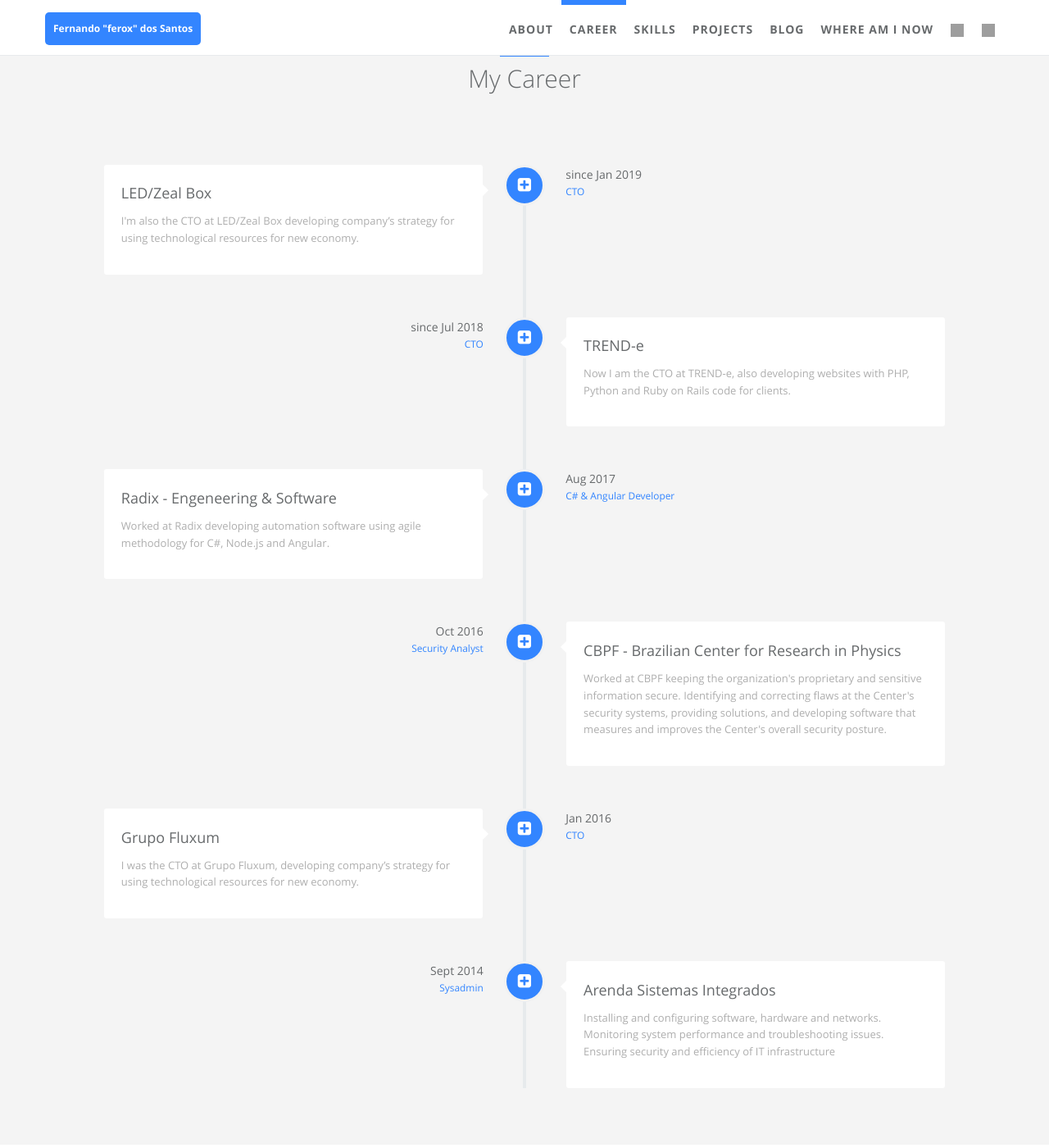
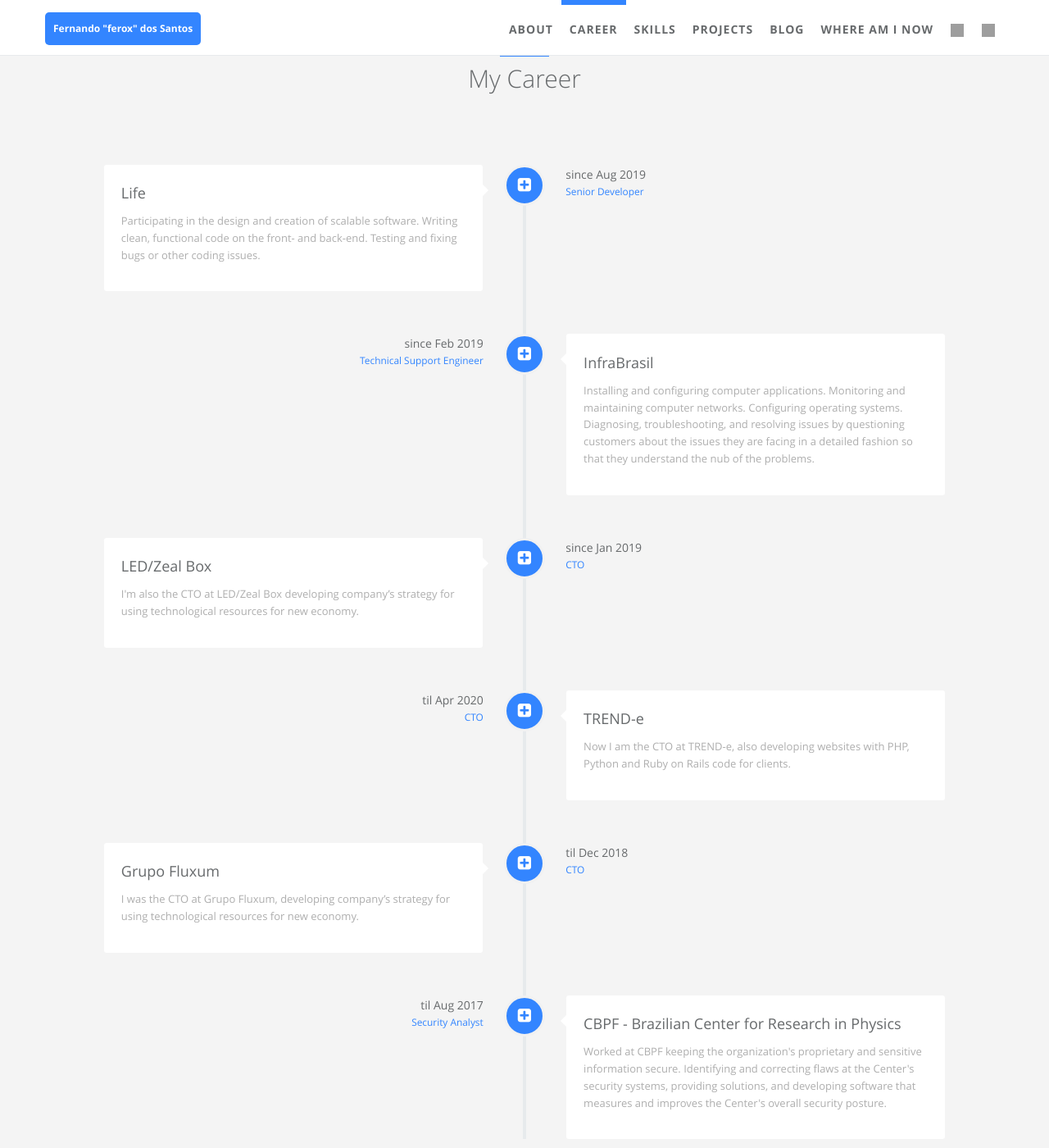
Before and after one commit to ferox/ferox.github.io, a Jekyll site: the page built from index.html, in a window 1280 px wide and 1400 px high, scrolled down 894 px. Shown: the whole window at 82% size. Built offline with Jekyll 4.4.1, drawn with Linux system fonts in a browser that asks for light colours; some of the changed text lies outside the part shown; grey boxes are pictures that could not be loaded.

Commit message:
Atualizando o site e as experiencias de trabalho.

```diff
--- a/_config.yml
+++ b/_config.yml
@@ -19,7 +19,7 @@
   linkedin_id: ferox # Leave blank if you don't have now
   facebook_username: hacker.ferox  # Leave blank if you don't have now
   twitter_username: hacker_ferox  # Leave blank if you don't have now
-  email: ferox[at]openmailbox[dot]org  # Leave blank if you don't have now
+  email: ferdoferox[at]gmail[dot]com  # Leave blank if you don't have now
   cv:  # An online CV can be printed as PDF, leave blank if you don't have now
   # skill icons are on avatar's left and right side. Reference urls are http://fontawesome.io/ and http://fizzed.com/oss/font-mfizz
   skill_icon1:
--- a/static/locales/en.json
+++ b/static/locales/en.json
@@ -31,30 +31,38 @@
   },
   "career":{
     "my_career": "My Career",
-    "company_a": "LED/Zeal Box",
-    "company_a_desc": "I'm also the CTO at LED/Zeal Box developing company’s strategy for using technological resources for new economy.",
-    "company_a_date": "since Jan 2019",
-    "company_a_job": "CTO",
-    "company_b": "TREND-e",
-    "company_b_desc": "Now I am the CTO at TREND-e, also developing websites with PHP, Python and Ruby on Rails code for clients.",
-    "company_b_date": "since Jul 2018",
-    "company_b_job": "CTO",
-    "company_c": "Radix - Engeneering & Software",
-    "company_c_desc": "Worked at Radix developing automation software using agile methodology for C#, Node.js and Angular.",
-    "company_c_date": "Aug 2017",
-    "company_c_job": "C# & Angular Developer",
-    "company_d": "CBPF - Brazilian Center for Research in Physics",
-    "company_d_desc": "Worked at CBPF keeping the organization's proprietary and sensitive information secure. Identifying and correcting flaws at the Center's security systems, providing solutions, and developing software that measures and improves the Center's overall security posture.",
-    "company_d_date": "Oct 2016",
-    "company_d_job": "Security Analyst",
+    "company_a": "Life",
+    "company_a_desc": "Participating in the design and creation of scalable software. Writing clean, functional code on the front- and back-end. Testing and fixing bugs or other coding issues.",
+    "company_a_date": "since Aug 2019",
+    "company_a_job": "Senior Developer",
+    "company_b": "InfraBrasil",
+    "company_b_desc": "Installing and configuring computer applications. Monitoring and maintaining computer networks. Configuring operating systems. Diagnosing, troubleshooting, and resolving issues by questioning customers about the issues they are facing in a detailed fashion so that they understand the nub of the problems.",
+    "company_b_date": "since Feb 2019",
+    "company_b_job": "Technical Support Engineer",
+    "company_c": "LED/Zeal Box",
+    "company_c_desc": "I'm also the CTO at LED/Zeal Box developing company’s strategy for using technological resources for new economy.",
+    "company_c_date": "since Jan 2019",
+    "company_c_job": "CTO",
+    "company_d": "TREND-e",
+    "company_d_desc": "Now I am the CTO at TREND-e, also developing websites with PHP, Python and Ruby on Rails code for clients.",
+    "company_d_date": "til Apr 2020",
+    "company_d_job": "CTO",
     "company_e": "Grupo Fluxum",
     "company_e_desc": "I was the CTO at Grupo Fluxum, developing company’s strategy for using technological resources for new economy.",
-    "company_e_date": "Jan 2016",
+    "company_e_date": "til Dec 2018",
     "company_e_job": "CTO",
-    "company_f": "Arenda Sistemas Integrados",
-    "company_f_desc": "Installing and configuring software, hardware and networks. Monitoring system performance and troubleshooting issues. Ensuring security and efficiency of IT infrastructure",
-    "company_f_date": "Sept 2014",
-    "company_f_job": "Sysadmin"
+    "company_f": "CBPF - Brazilian Center for Research in Physics",
+    "company_f_desc": "Worked at CBPF keeping the organization's proprietary and sensitive information secure. Identifying and correcting flaws at the Center's security systems, providing solutions, and developing software that measures and improves the Center's overall security posture.",
+    "company_f_date": "til Aug 2017",
+    "company_f_job": "Security Analyst",
+    "company_g": "Radix - Engeneering & Software",
+    "company_g_desc": "Worked at Radix developing automation software using agile methodology for C#, Node.js and Angular.",
+    "company_g_date": "til Nov 2017",
+    "company_g_job": "C# & Angular Developer",
+    "company_h": "Arenda Sistemas Integrados",
+    "company_h_desc": "Installing and configuring software, hardware and networks. Monitoring system performance and troubleshooting issues. Ensuring security and efficiency of IT infrastructure",
+    "company_h_date": "til May 2015",
+    "company_h_job": "Sysadmin"
   },
   "blog":{
     "my_blog": "My Blog",
```
Also changed, not shown: _data/index/links.yml (+10 -4 lines), static/locales/pt.json (+30 -22 lines), 2 other files.
